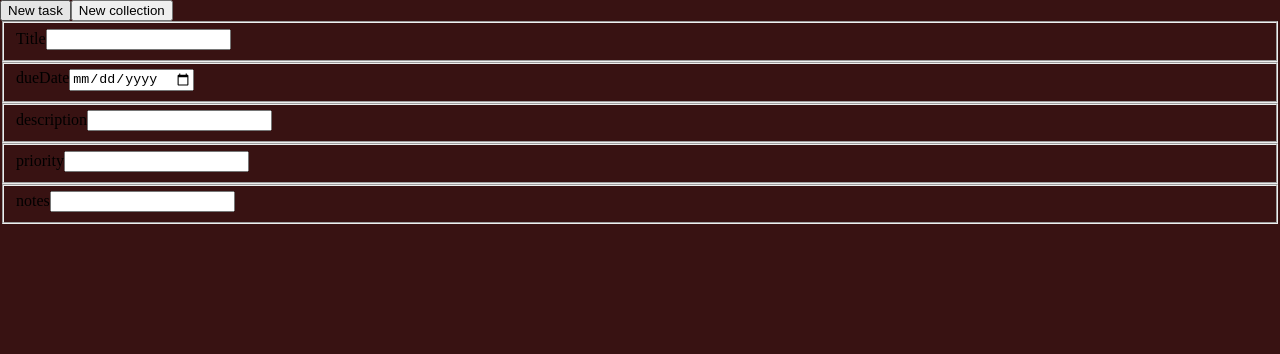
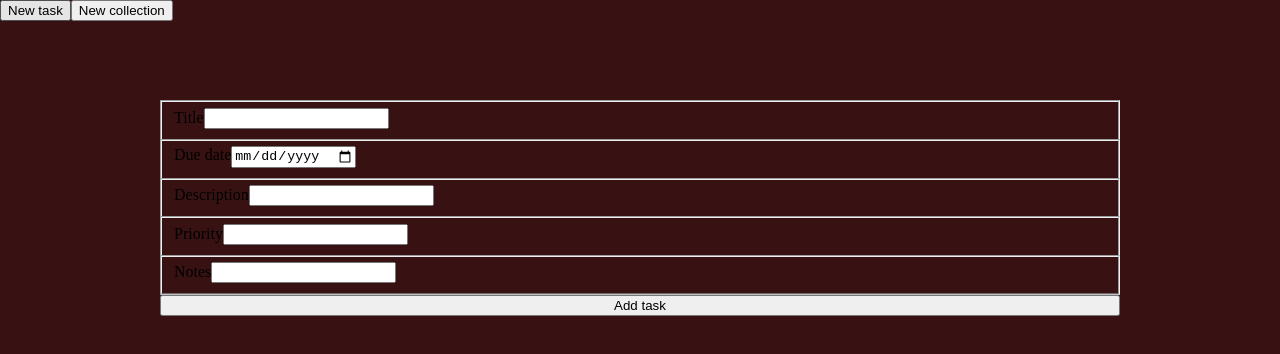
Before and after one commit to Th0se/to-do-list, a website built with webpack: page dist/index.html in a window 1280 px wide. Built offline with nearby package versions, Linux system fonts and the light colour scheme.

Commit message:
Style '#taskForm'. 1. Fix fieldsets having their own boxes. They now appear as one box with a line separating two fieldsets.

```diff
--- a/src/UI.js
+++ b/src/UI.js
@@ -98,7 +98,7 @@ const taskForm = () => {
 
     const fieldset2Label = document.createElement(`label`);
     fieldset2Label.classList.add(`Formabel`);
-    fieldset2Label.textContent = `dueDate`;
+    fieldset2Label.textContent = `Due date`;
     fieldset2.appendChild(fieldset2Label);
 
     const fieldset2Input = document.createElement(`input`);
@@ -112,7 +112,7 @@ const taskForm = () => {
 
     const fieldset3Label = document.createElement(`label`);
     fieldset3Label.classList.add(`formLabel`);
-    fieldset3.textContent = `description`;
+    fieldset3.textContent = `Description`;
     fieldset3.appendChild(fieldset3Label);
 
     const fieldset3Input = document.createElement(`input`);
@@ -125,7 +125,7 @@ const taskForm = () => {
 
     const fieldset4Label = document.createElement(`label`);
     fieldset4Label.classList.add(`formLabel`);
-    fieldset4Label.textContent = `priority`;
+    fieldset4Label.textContent = `Priority`;
     fieldset4.appendChild(fieldset4Label);
 
     const fieldset4Input = document.createElement(`input`);
@@ -138,12 +138,17 @@ const taskForm = () => {
 
     const fieldset5Label = document.createElement(`label`);
     fieldset5Label.classList.add(`formLabel`);
-    fieldset5Label.textContent = `notes`;
+    fieldset5Label.textContent = `Notes`;
     fieldset5.appendChild(fieldset5Label);
 
     const fieldset5Input = document.createElement(`input`);
     fieldset5Input.classList.add(`formInput`);
     fieldset5.appendChild(fieldset5Input);
+
+    const button = document.createElement(`button`);
+    button.setAttribute(`id`, `taskFormConfirm`);
+    button.textContent = `Add task`;
+    form.appendChild(button);
 
     return container;
 }
--- a/src/styles.css
+++ b/src/styles.css
@@ -6,3 +6,25 @@ body {
     height: 100vh;
     background-color: rgb(56, 18, 18);
 }
+
+#taskForm {
+    position: fixed;
+    left: 50%;
+    top: 50%;
+    height: 75vh;
+    width: 75vw;
+    transform: translate(-50%, -50%) scale(1);
+}
+
+fieldset {
+    margin: 0;
+    border-bottom: none;
+}
+
+fieldset:last-of-type {
+    border-bottom: groove rgb(192, 192, 192) 2px !important;
+}
+
+#taskFormConfirm {
+    width: 100%;
+}
```
Also changed, not shown: dist/index.bundle.js.
